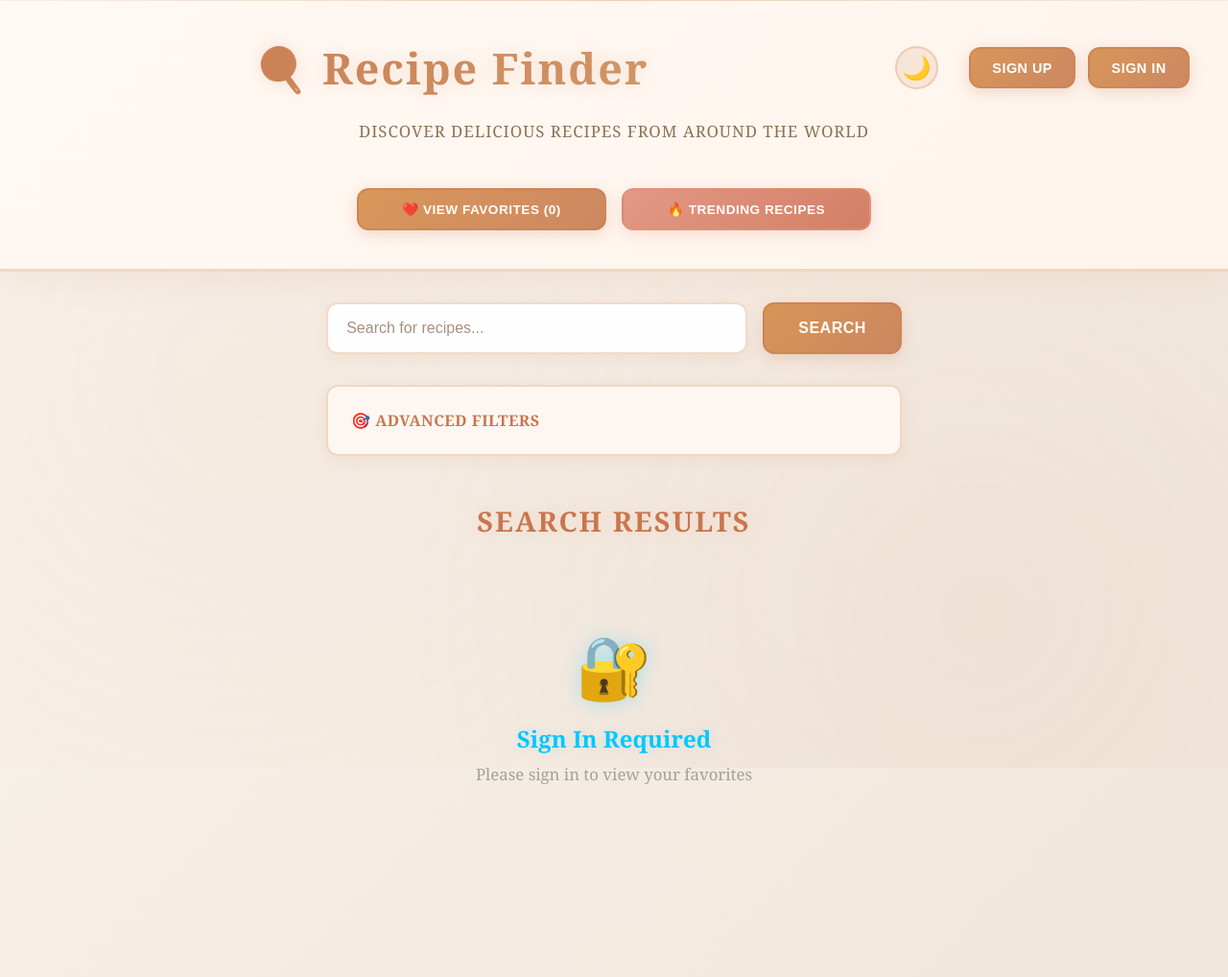
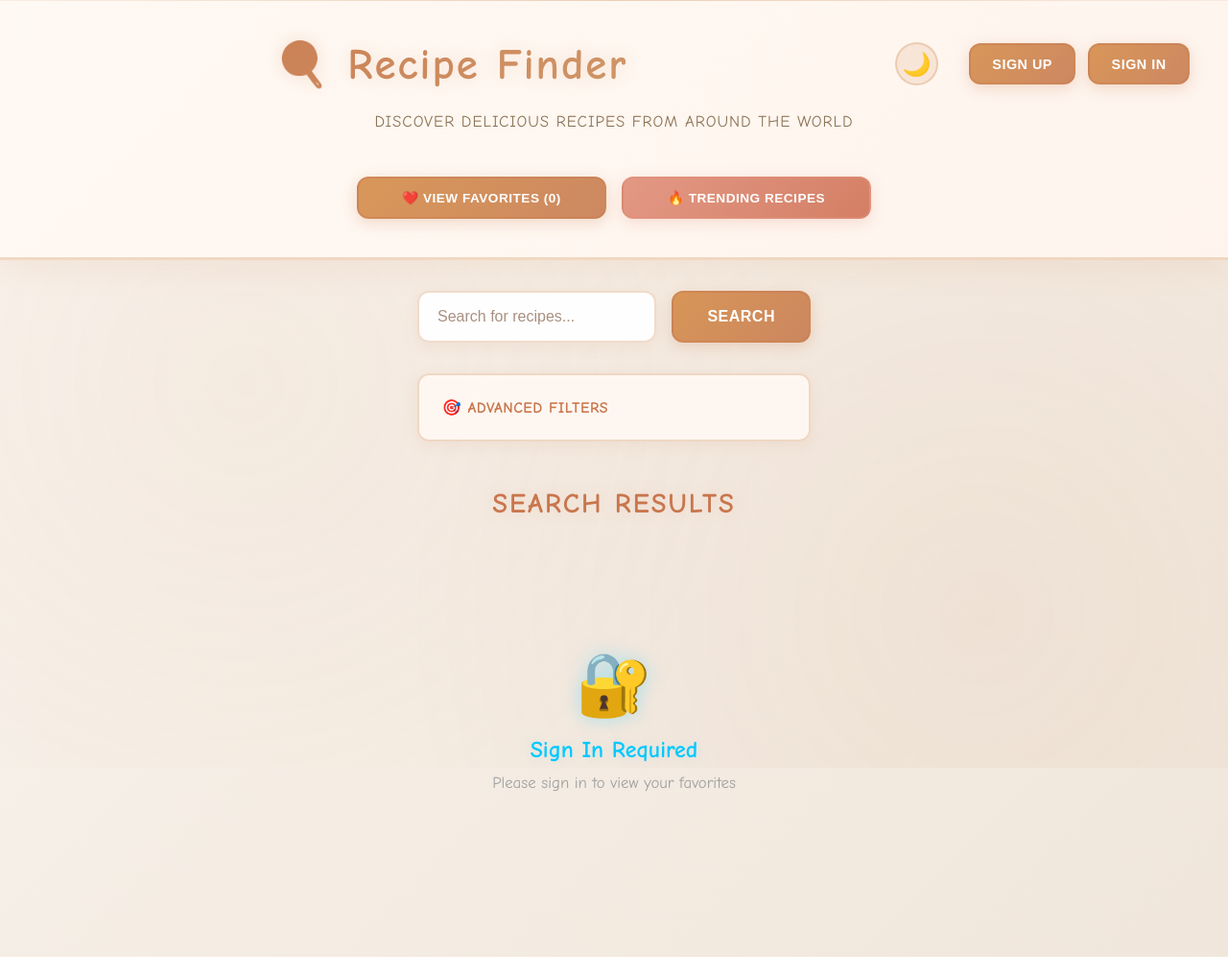
Before and after one commit to Jazzmine-Flora/recipe-finder, a website built with Vite: page index.html in a window 1280 px wide. Shown: the whole page at 96% size. After the commit the page ends 997 px from the top, so only its background shows below. Built offline with nearby package versions, Linux system fonts and the light colour scheme; some packages are replaced by stand-ins of ours; no server answers.

Commit message:
Update: Comic Sans font and improved centering for all content

```diff
--- a/src/style.css
+++ b/src/style.css
@@ -10,7 +10,7 @@ html {
 }
 
 body {
-    font-family: 'Georgia', 'Garamond', serif;
+    font-family: 'Comic Sans MS', 'Comic Sans', cursive;
     background: linear-gradient(135deg, #faf5f0 0%, #f5ede4 50%, #f0e6db 100%);
     min-height: 100vh;
     color: #5a4a42;
@@ -265,6 +265,9 @@ body.dark-mode .theme-toggle:hover {
     padding: 2rem;
     position: relative;
     z-index: 10;
+    display: flex;
+    flex-direction: column;
+    align-items: center;
 }
 
 /* Search Section */
@@ -424,10 +427,15 @@ body.dark-mode .theme-toggle:hover {
     display: grid;
     grid-template-columns: repeat(auto-fill, minmax(280px, 1fr));
     gap: 2rem;
+    width: 100%;
+    max-width: 1200px;
+    margin: 0 auto;
 }
 
 .recipes-section {
     min-height: 400px; /* Ensure section is visible */
+    display: flex;
+    justify-content: center;
 }
 
 /* Recipe Card */
```
